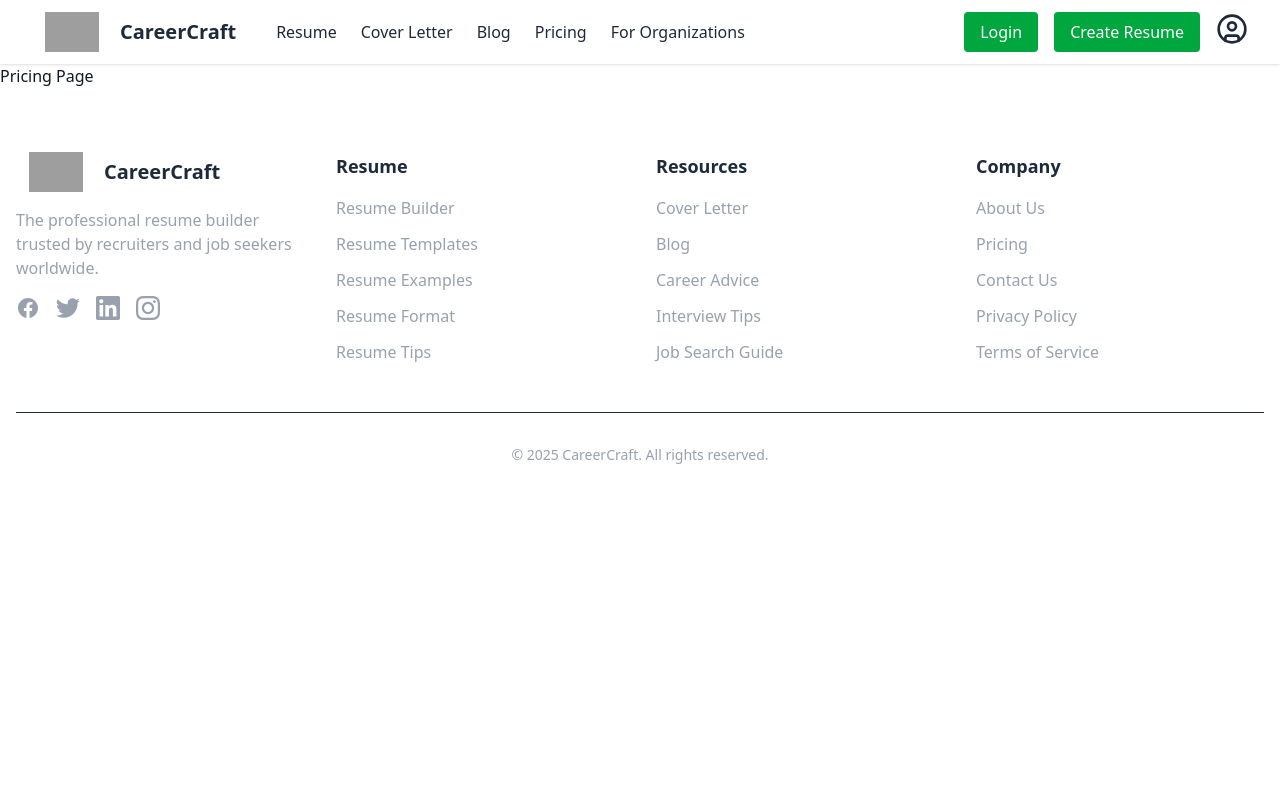
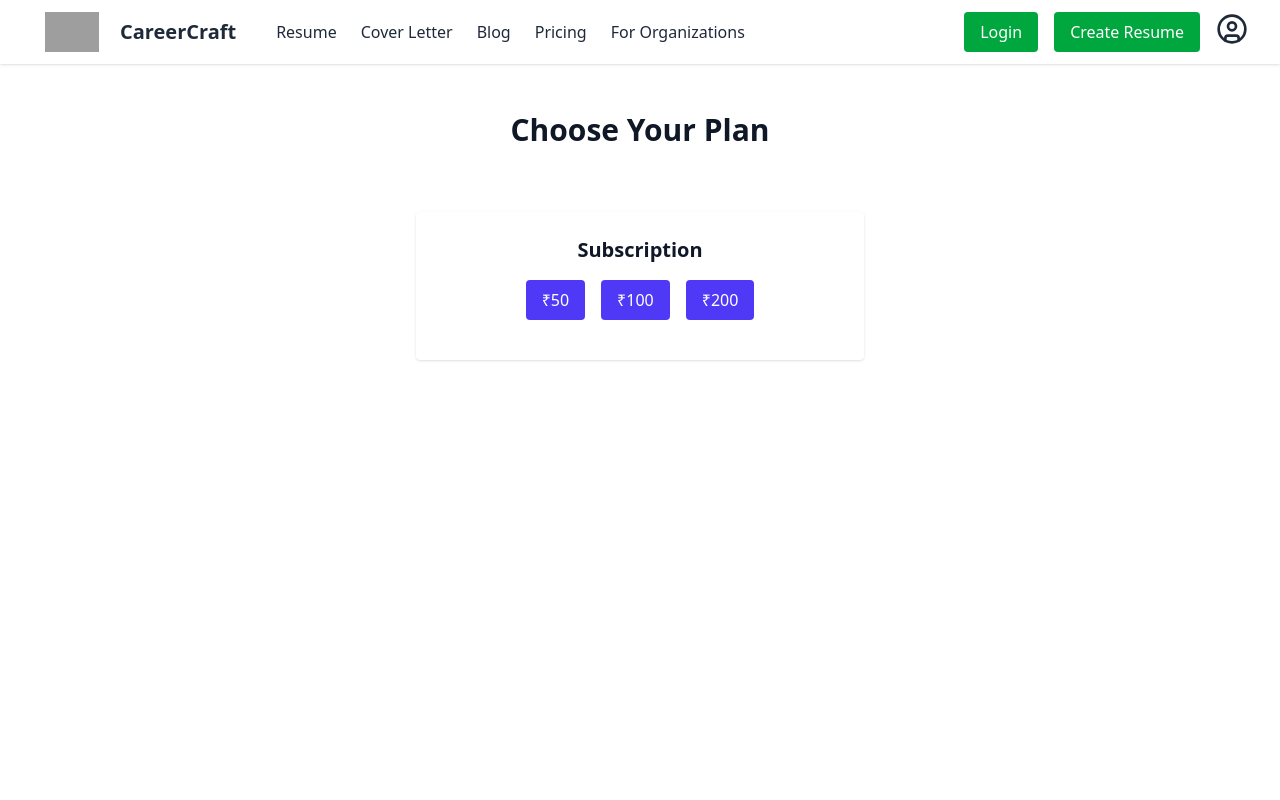
Before and after one commit to Anshulkavi/CareerCraft, a React (Vite) app in the folder my-project/: page /pricing in a window 1280 px wide. Shown: the top 800 px of the page. Built offline with nearby package versions, Linux system fonts and the light colour scheme; grey boxes are pictures that could not be loaded; what @react-pdf/renderer would draw is missing.

Commit message:
Add full frontend (my-project) with GoogleButton.jsx

```diff
--- a/my-project/src/pages/Pricing.jsx
+++ b/my-project/src/pages/Pricing.jsx
@@ -1,7 +1,18 @@
 import React from "react";
+import { Link } from "react-router-dom";
+import SubscriptionForm from "./SubscriptionForm";
 
-function Pricing() {
-  return <h1>Pricing Page</h1>;
+export default function Pricing() {
+  return (
+    <div className="min-h-screen px-4 py-12">
+      <h1 className="text-3xl font-bold text-center mb-10">Choose Your Plan</h1>
+
+      {/* ...pricing cards code... */}
+
+      {/* Subscription Form below pricing section */}
+      <div className="mt-16 max-w-2xl mx-auto">
+        <SubscriptionForm />
+      </div>
+    </div>
+  );
 }
-
-export default Pricing;
```
